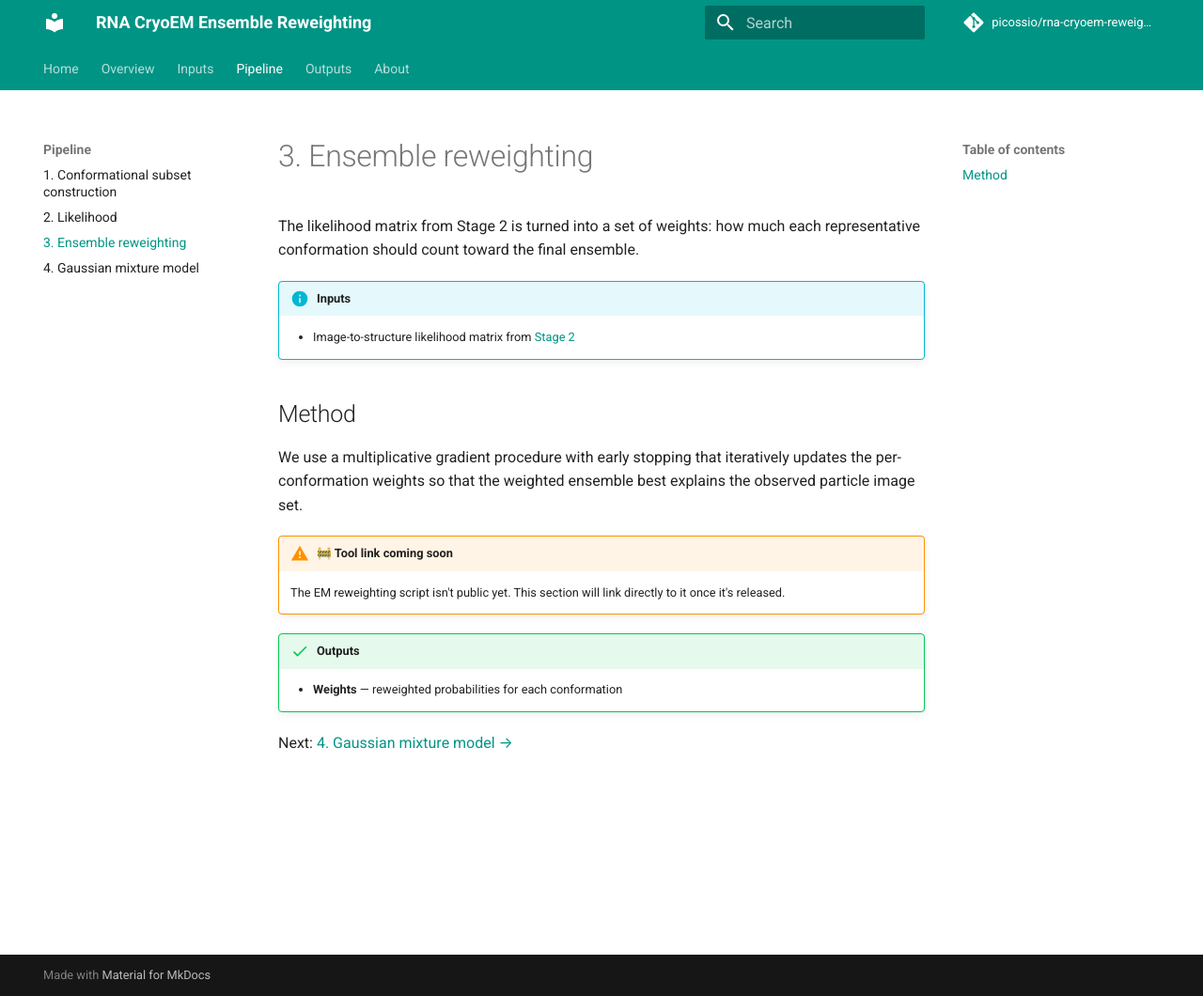
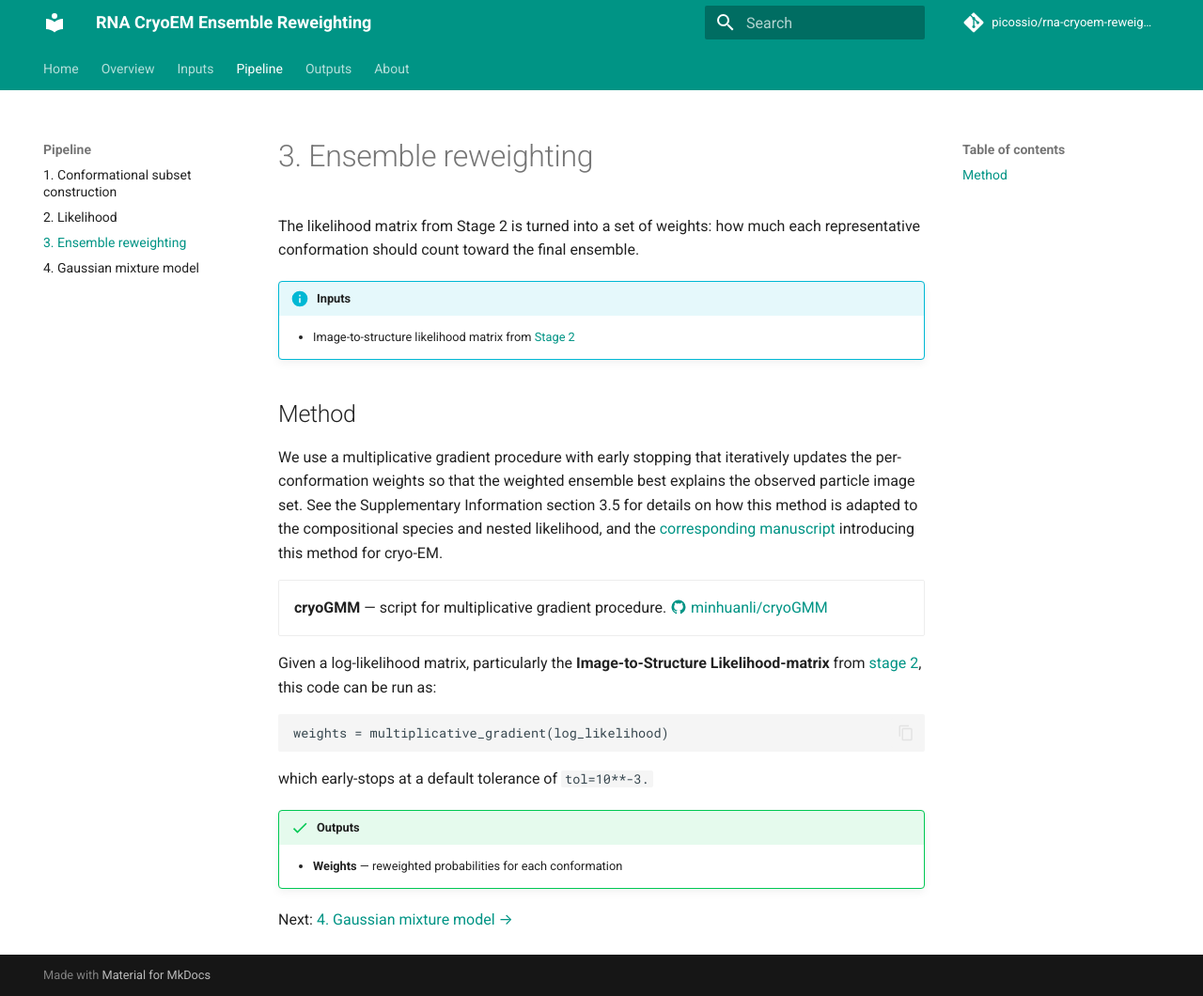
Before and after one commit to picossio/rna-cryoem-reweighting, an MkDocs documentation site: the page built from docs/stage4-reweighting.md, in a window 1280 px wide and 1060 px high. Shown: the whole window at 94% size. Built offline with MkDocs 1.6.1 and Material for MkDocs 9.7.7, drawn with Linux system fonts in a browser that asks for light colours; comment, search, counter and statistics services are not loaded.

Commit message:
initial commit with reweighting info

````diff
--- a/docs/stage4-reweighting.md
+++ b/docs/stage4-reweighting.md
@@ -10,11 +10,20 @@ each representative conformation should count toward the final ensemble.
 
 We use a multiplicative gradient procedure with early stopping that
 iteratively updates the per-conformation weights so that the weighted
-ensemble best explains the observed particle image set.
+ensemble best explains the observed particle image set. See the Supplementary Information section 3.5 for details on how this method is adapted to the compositional species and nested likelihood, and the [corresponding manuscript](https://www.nature.com/articles/s42003-026-09859-6) introducing this method for cryo-EM.
 
-!!! warning "🚧 Tool link coming soon"
-    The EM reweighting script isn't public yet. This section will
-    link directly to it once it's released.
+<div class="grid cards" markdown>
+
+- **cryoGMM** — script for multiplicative gradient procedure.
+  [:material-github: minhuanli/cryoGMM](https://github.com/minhuanli/cryoGMM/blob/master/cryogmm/utils/reweighting.py)
+
+</div>
+
+Given a log-likelihood matrix, particularly the **Image-to-Structure Likelihood-matrix** from [stage 2](https://picossio.github.io/rna-cryoem-reweighting/stage3-likelihood.html), this code can be run as:
+```
+weights = multiplicative_gradient(log_likelihood)
+```
+which early-stops at a default tolerance of `tol=10**-3.`
 
 !!! success "Outputs"
     - **Weights** — reweighted probabilities for each conformation
````
